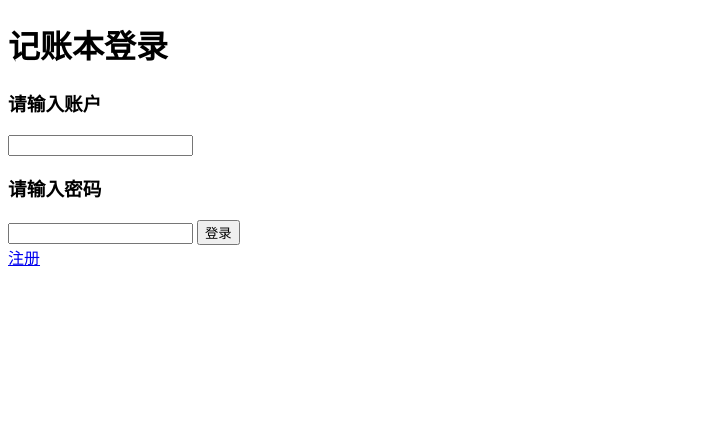
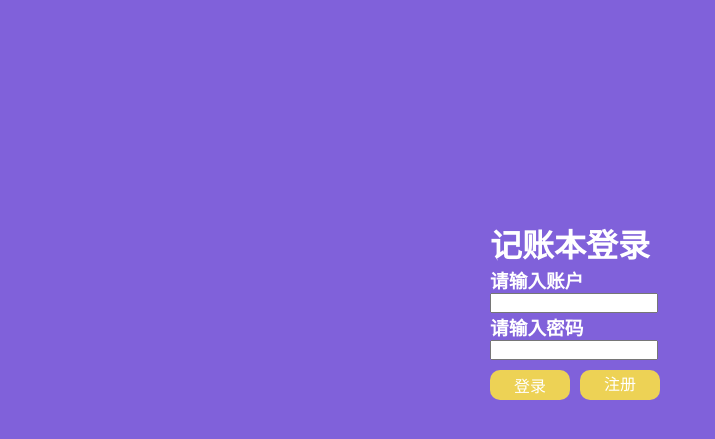
Before and after one commit to grlzjl/iGeek, a Django app: template templates/blog/index.html in a window 1280 px wide. Shown: the top 439 px of the page, without its empty margins (0-715 px from the left). Run offline with Django 3.2, Linux system fonts and the light colour scheme; the template is opened without the code that fills it, so the values that code supplies are empty.

Commit message:
make the page beautiful

```diff
--- a/templates/blog/index.html
+++ b/templates/blog/index.html
@@ -2,6 +2,71 @@
 <html lang="en">
 <head>
     <meta charset="UTF-8">
+    <style type="text/css">
+    .all{
+        height: auto;
+        width: 300px;
+        margin: 0 auto;
+        margin-top: 200px;
+    }
+    *{
+        padding: 0;
+        margin: 0;
+        box-sizing:border-box;
+        font-family: "微软雅黑"
+    }
+    body{
+        background: #8061da;
+        padding: 20px;
+        color: #ffffff;
+    }
+
+    .container h3{
+        float: left;
+        height: 30px;
+        width: 80px;
+        text-align: center;
+        background: #edd255;
+        border-radius: 10px;
+    }
+    .register{
+        text-decoration: none;
+        display: block;
+        line-height: 30px;
+        color: white;
+        height: 30px;
+        width: 80px;
+        text-align: center;
+        background: #edd255;
+        border-radius: 10px;
+        float: left;
+        margin-top: 10px;
+        margin-left: 10px;
+    }
+      .container h3 a,.container h3{
+        text-decoration: none;
+        color: white;
+      }
+    .info{
+        clear: both;
+        margin-bottom: 20px;
+    }
+    .xx{
+        background: #9d89dd;
+    }
+    .btn{
+        height: 30px;
+        width: 80px;
+        text-align: center;
+        background: #edd255;
+        border-radius: 10px;
+        border:none;
+        font-size: 16px;
+        color: white;
+        float: left;
+        margin-top: 10px;
+    }
+    </style>
     <title>记账本登录</title>
     {% load static %}
     <script src="{% static 'jquery.js' %}"></script>
@@ -31,16 +96,17 @@
     </script>
 </head>
 <body>
-    <div>
+    <div class="all">
         <h1>记账本登录</h1>
         <form>
             <h3>请输入账户</h3>
             <input input type="text" id="name"  required value="">
             <h3>请输入密码</h3>
             <input input type="password" id="password"  required value="">
-            <input type="button" value="登录" id="login">
+            <br/>
+            <input type="button" value="登录" id="login" class="btn">
         </form>
-        <div><a href="/register">注册</a></div>
+        <div><a href="/register" class="register">注册</a></div>
 
     </div>
 
```
Also changed, not shown: templates/blog/income.html (+48 -3 lines), templates/blog/person.html (+48 -3 lines), templates/blog/query.html (+51 -4 lines), templates/blog/register.html (+46 -1 lines).
